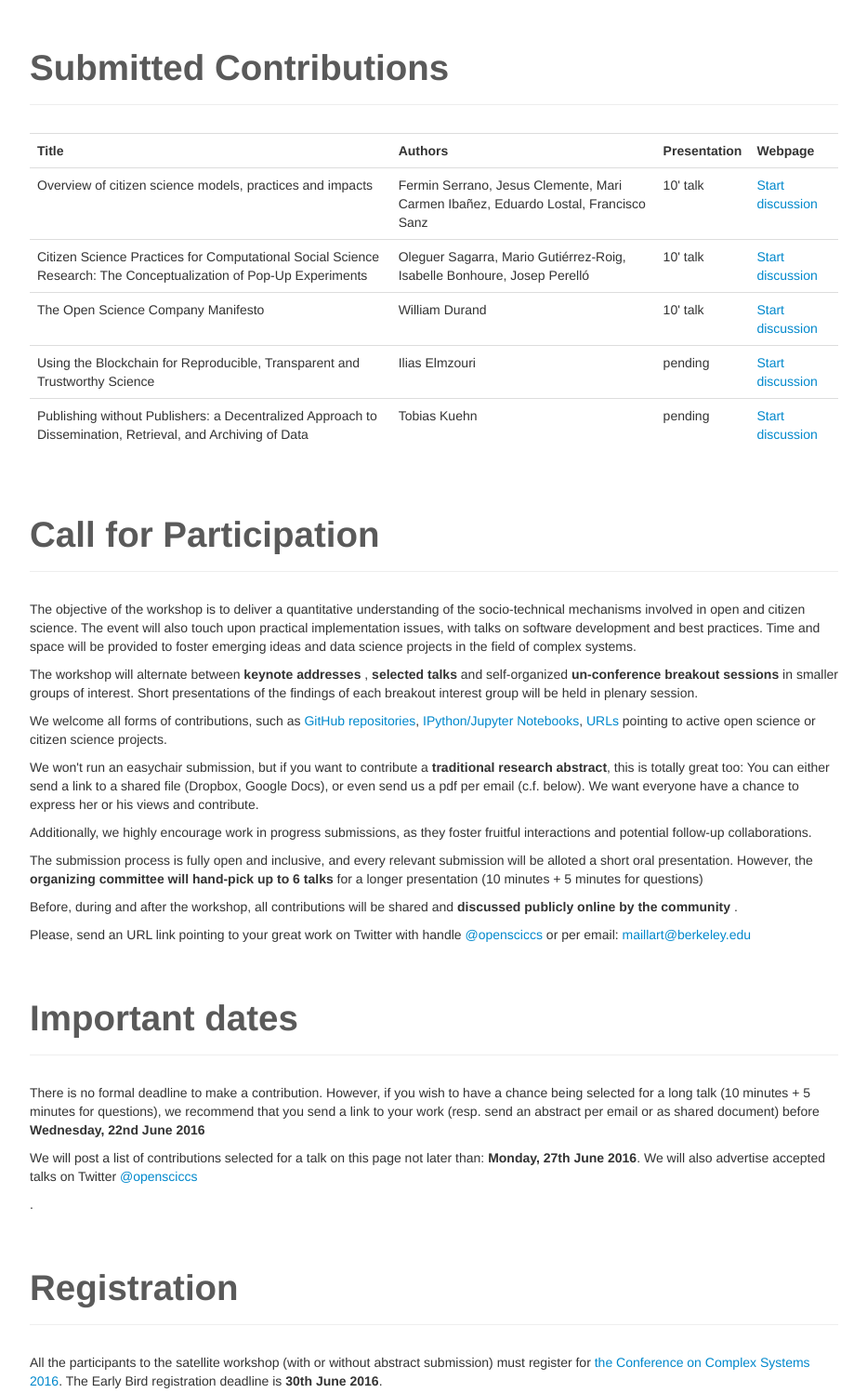
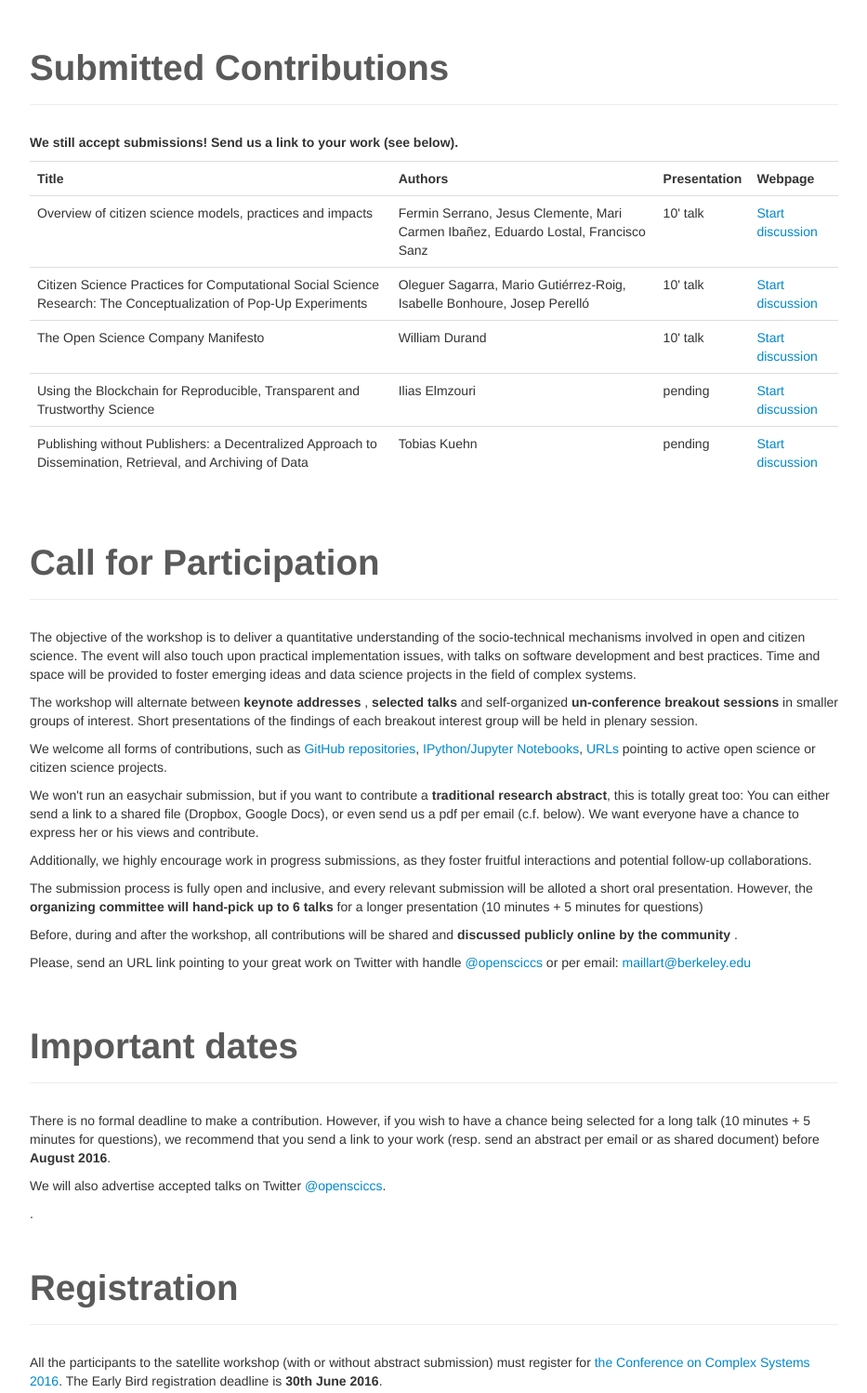
Before and after one commit to wazaahhh/ccs16, a plain HTML site: page index.html in a window 1280 px wide. Shown: the part 1132-2630 px from the top of the page at 93% size, without its empty margins (323-1256 px from the left). Drawn offline with Linux system fonts and the light colour scheme; animation ran at ten frames a second.

Commit message:
State that we are still open for submissions

```diff
--- a/index.html
+++ b/index.html
@@ -174,6 +174,10 @@ Stéfan van der Walt is an assistant researcher at <a href="https://bids.berkele
                 <h1>Submitted Contributions</h1>
             </div>
 
+            <p>
+                <strong>We still accept submissions! Send us a link to your work (see below).</strong>
+            </p>
+
             <table class="table">
               <tbody>
                 <tr>
@@ -268,10 +272,12 @@ Stéfan van der Walt is an assistant researcher at <a href="https://bids.berkele
             </div>
 
             <p> There is no formal deadline to make a contribution. However, if you wish to have a chance being selected for a long talk (10 minutes + 5 minutes for questions),
-              we recommend that you send a link to your work (resp. send an abstract per email or as shared document) before <strong> Wednesday, 22nd June 2016</strong> <p>
+              we recommend that you send a link to your work (resp. send an abstract per email or as shared document) before <strong>August 2016</strong>.
+            </p>
 
-            <p>We will post a list of contributions selected for a talk on this page not later than: <strong>Monday, 27th June 2016</strong>.
-              We will also advertise accepted talks on Twitter <a href="https://twitter.com/opensciccs" target="_blank">@opensciccs</a><p>.
+            <p>
+              We will also advertise accepted talks on Twitter <a href="https://twitter.com/opensciccs" target="_blank">@opensciccs</a>.
+            </p>.
 
         </section>
 
```
